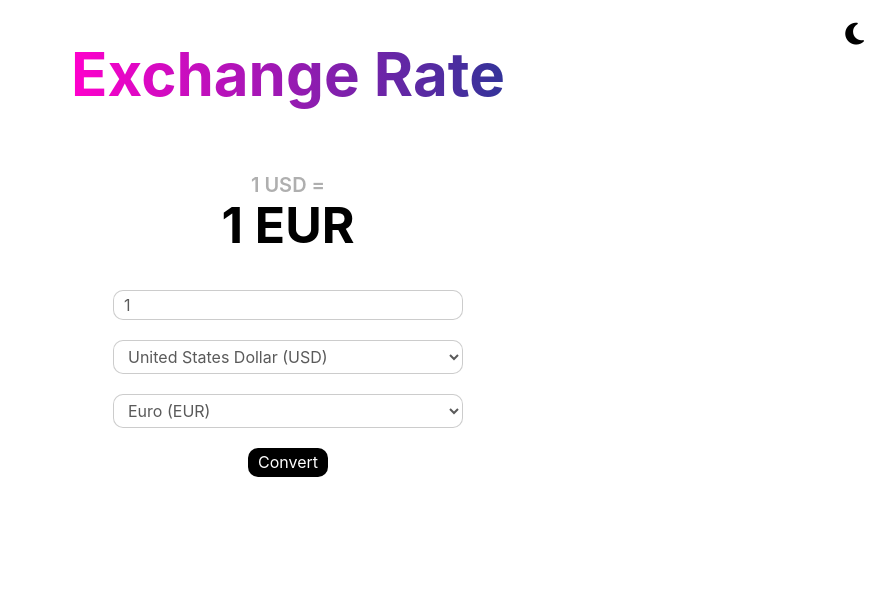
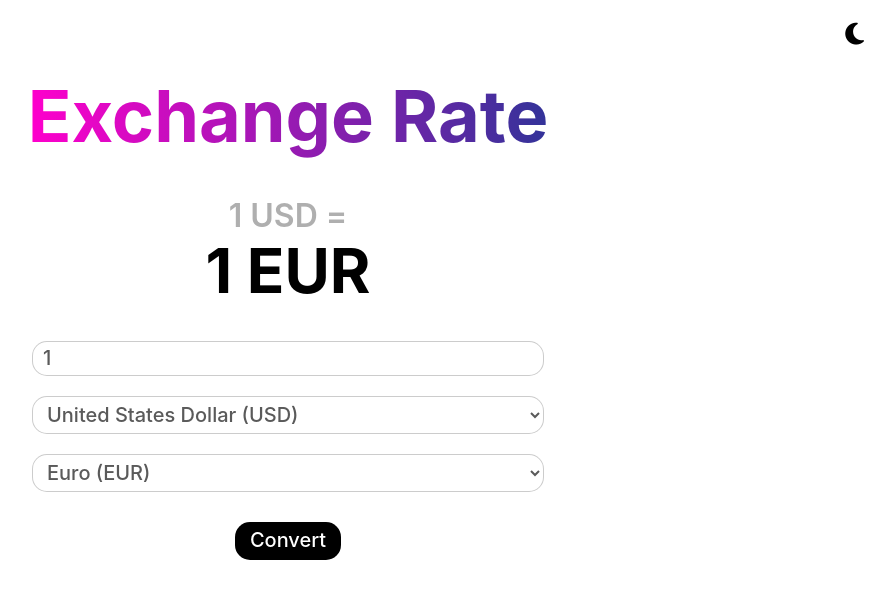
Before and after one commit to DPG-Code/exchange-rate, a plain HTML site: page index.html in a window 1280 px wide. Shown: the whole page, without its empty margins (352-1246 px from the left). Drawn offline with Linux system fonts and the light colour scheme.

Commit message:
mejorando responsive

```diff
--- a/styles.css
+++ b/styles.css
@@ -39,6 +39,7 @@ body{
 
 
 h1{
+    margin: 75px auto 15px auto;
     background: #ff00cc;
     background: -webkit-linear-gradient(to right, #ff00cc, #333399);
     background: linear-gradient(to right, #ff00cc, #333399);
@@ -83,8 +84,9 @@ form{
         border: 1px solid rgba(0, 0, 0, 0.200);
         background-color: #ffffff;
         color: #5a5a5a;
+        font-weight: 500;
         outline: none;
-        border-radius: 10px;
+        border-radius: 15px;
         }
 
     .from{
@@ -94,8 +96,9 @@ form{
         border: 1px solid rgba(0, 0, 0, 0.200);
         background-color: #ffffff;
         color: #5a5a5a;
+        font-weight: 500;
         outline: none;
-        border-radius: 10px;
+        border-radius: 15px;
         }
         .from option{
             margin: 10px auto;
@@ -107,8 +110,9 @@ form{
         border: 1px solid rgba(0, 0, 0, 0.200);
         background-color: #ffffff;
         color: #5a5a5a;
+        font-weight: 500;
         outline: none;
-        border-radius: 10px;
+        border-radius: 15px;
         }
         .to option{
             margin: 10px auto;
@@ -119,11 +123,12 @@ form{
         }
 
     #submit{
-        margin: 10px auto;
-        padding: 5px 10px;
+        margin-top: 20px;
+        padding: 7.5px 15px;
         color: #ffffff;
+        font-weight: 500;
         background-color: #000000;
-        border-radius: 10px;
+        border-radius: 15px;
         border: none;
         outline: none;
         cursor: pointer;
@@ -149,8 +154,52 @@ form{
 
 
 
- @media only screen and (min-width: 350px) {
+ @media only screen and (min-width: 480px) {
     #amount, .from, .to{
         width: 350px;
         }
 }
+
+@media only screen and (min-width: 1280px) {
+    h1{
+        font-size: 72px;
+    }
+    #amountInitial{
+        font-size: 32px;
+    }
+    #result{
+        font-size: 62px;
+    }
+    #amount, .from, .to, #submit{
+        font-size: 20px;
+
+    }
+    #amount, .from, .to{
+        width: 40%;
+    }
+}
+
+@media only screen and (min-width: 1920px) {
+    h1{
+        margin: 140px auto 25px auto;
+        font-size: 82px;
+    }
+    #amountInitial{
+        font-size: 42px;
+    }
+    #result{
+        font-size: 72px;
+    }
+    #amount, .from, .to{
+        margin: 15px auto;
+        padding: 10px 15px;
+        border-radius: 25px;
+        font-size: 30px;
+    }
+    #submit{
+        margin-top: 30px;
+        padding: 12.5px 30px;
+        border-radius: 25px;
+        font-size: 30px;
+    }
+}
```
